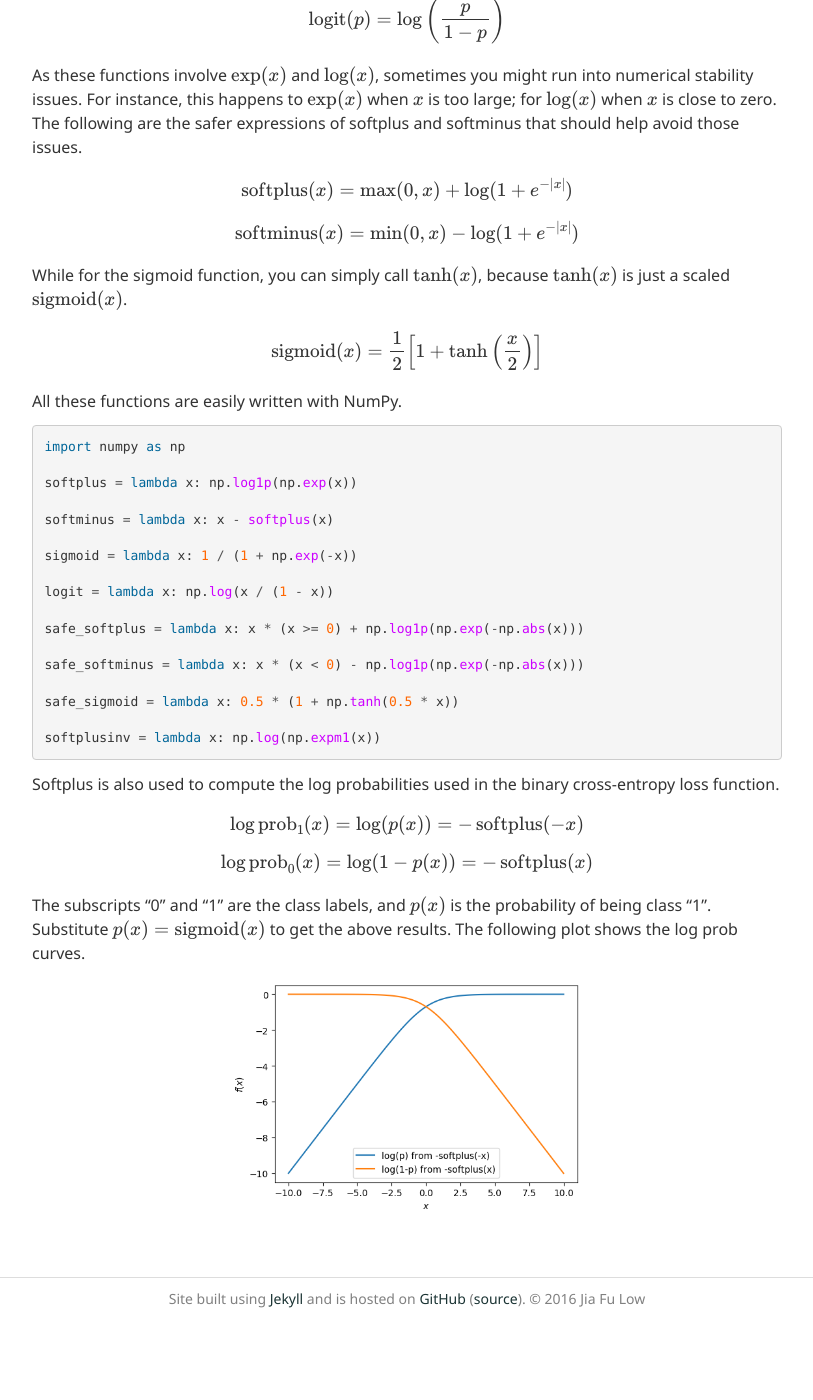
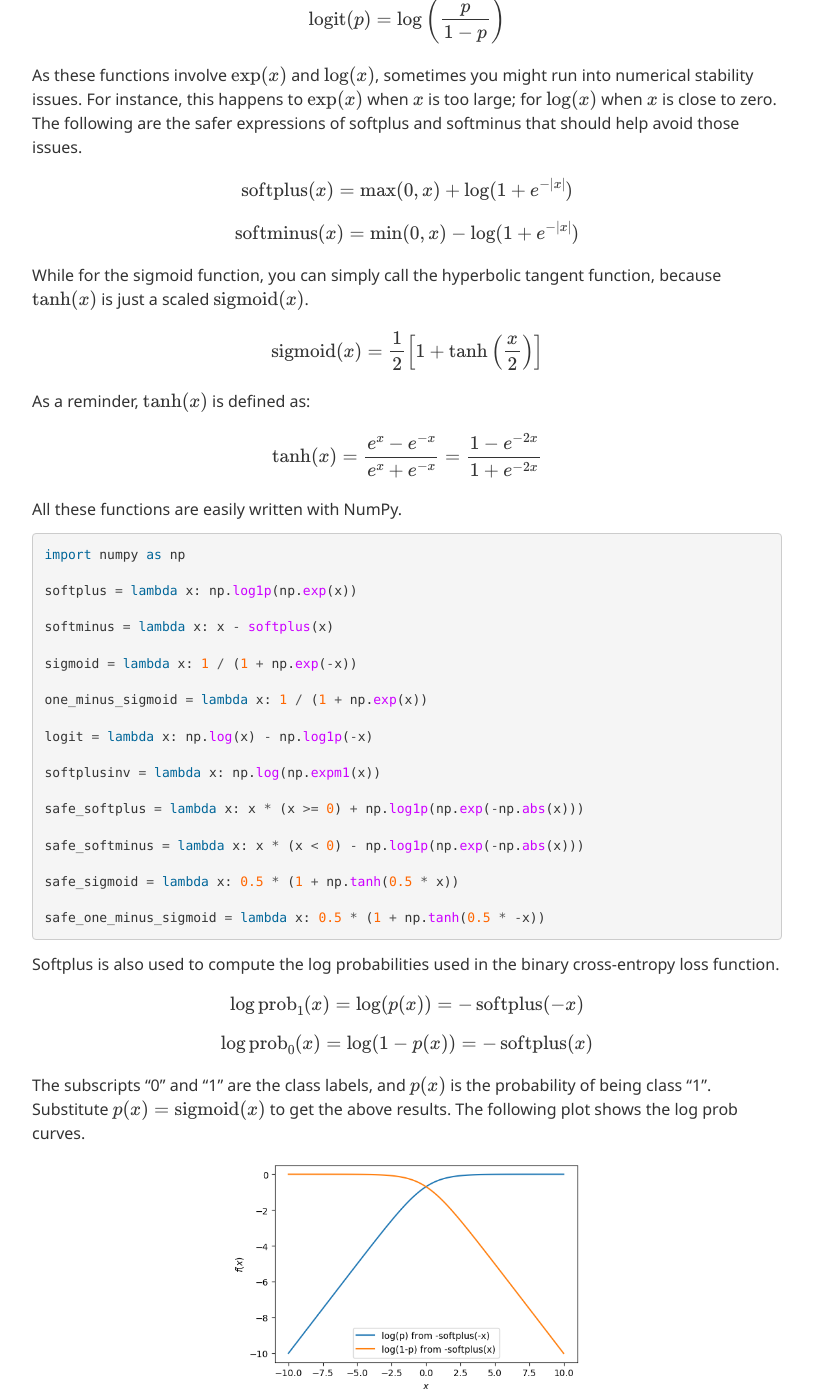
Before and after one commit to jiafulow/jiafulow.github.io, a Jekyll site: the page built from _posts/2019-07-11-softplus-and-softminus.md, in a window 1280 px wide and 1400 px high, scrolled down 1532 px. Shown: the whole window, without its empty margins (233-1046 px from the left). Built offline with Jekyll 4.4.1, drawn with Linux system fonts in a browser that asks for light colours; formulas are drawn with MathJax 3; before the commit the page ends 2849 px from its top, so only the background shows below that.

````diff
--- a/_posts/2019-07-11-softplus-and-softminus.md
+++ b/_posts/2019-07-11-softplus-and-softminus.md
@@ -60,10 +60,16 @@ $$
 \operatorname{softminus}(x) = \min(0, x) - \log(1 + e^{-|x|})
 $$
 
-While for the sigmoid function, you can simply call $\tanh(x)$, because $\tanh(x)$ is just a scaled $\operatorname{sigmoid}(x)$.
+While for the sigmoid function, you can simply call the hyperbolic tangent function, because $\tanh(x)$ is just a scaled $\operatorname{sigmoid}(x)$.
 
 $$
 \operatorname{sigmoid}(x) = \frac{1}{2} \left[1 + \tanh\left(\frac{x}{2}\right)\right]
+$$
+
+As a reminder, $\tanh(x)$ is defined as:
+
+$$
+\tanh(x) = \frac{e^x - e^{-x}}{e^x + e^{-x}} = \frac{1 - e^{-2x}}{1 + e^{-2x}}
 $$
 
 All these functions are easily written with NumPy.
@@ -77,7 +83,11 @@ softminus = lambda x: x - softplus(x)
 
 sigmoid = lambda x: 1 / (1 + np.exp(-x))
 
-logit = lambda x: np.log(x / (1 - x))
+one_minus_sigmoid = lambda x: 1 / (1 + np.exp(x))
+
+logit = lambda x: np.log(x) - np.log1p(-x)
+
+softplusinv = lambda x: np.log(np.expm1(x))
 
 safe_softplus = lambda x: x * (x >= 0) + np.log1p(np.exp(-np.abs(x)))
 
@@ -85,7 +95,7 @@ safe_softminus = lambda x: x * (x < 0) - np.log1p(np.exp(-np.abs(x)))
 
 safe_sigmoid = lambda x: 0.5 * (1 + np.tanh(0.5 * x))
 
-softplusinv = lambda x: np.log(np.expm1(x))
+safe_one_minus_sigmoid = lambda x: 0.5 * (1 + np.tanh(0.5 * -x))
 ```
 
 
````
Also changed, not shown: _posts/2020-06-09-hls-glossary.md (+1 -0 lines), _posts/2021-01-19-how-to-cast-to-numpy-arrays.md (added, +85 -0 lines).
